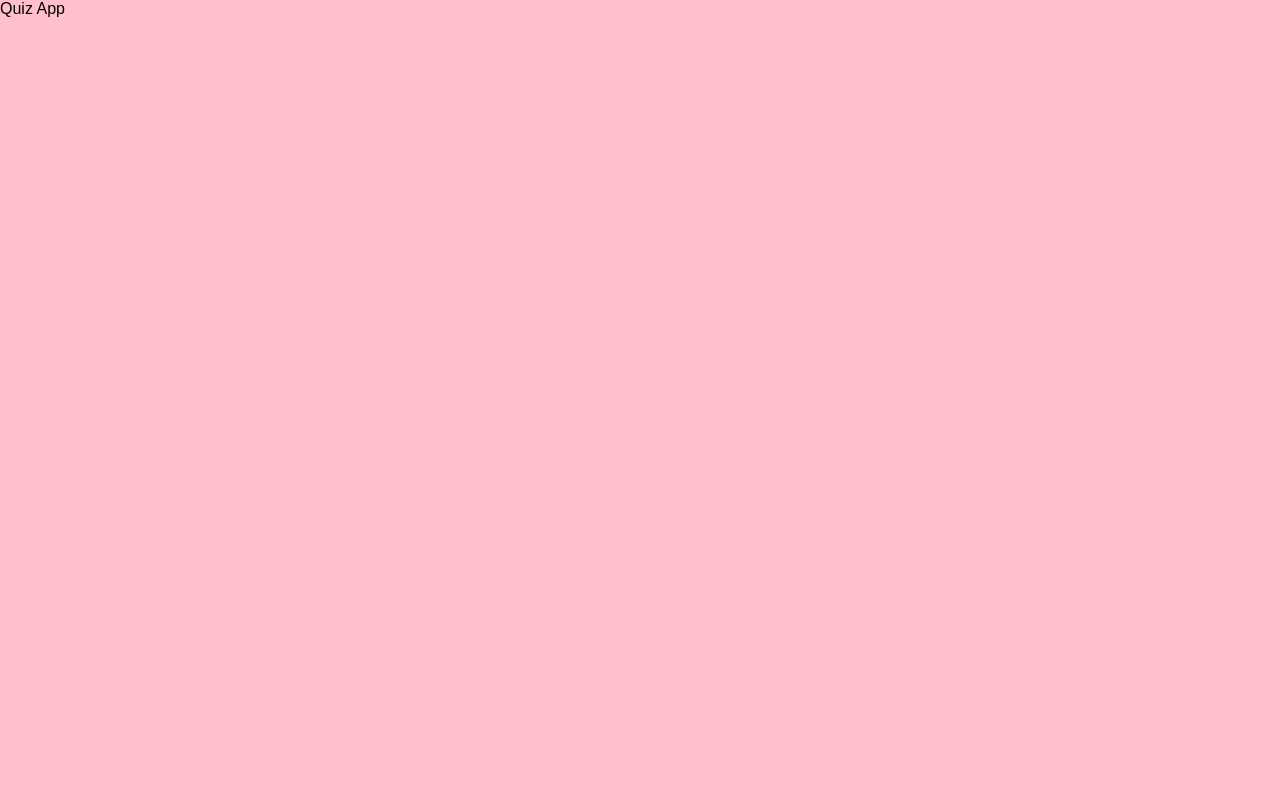
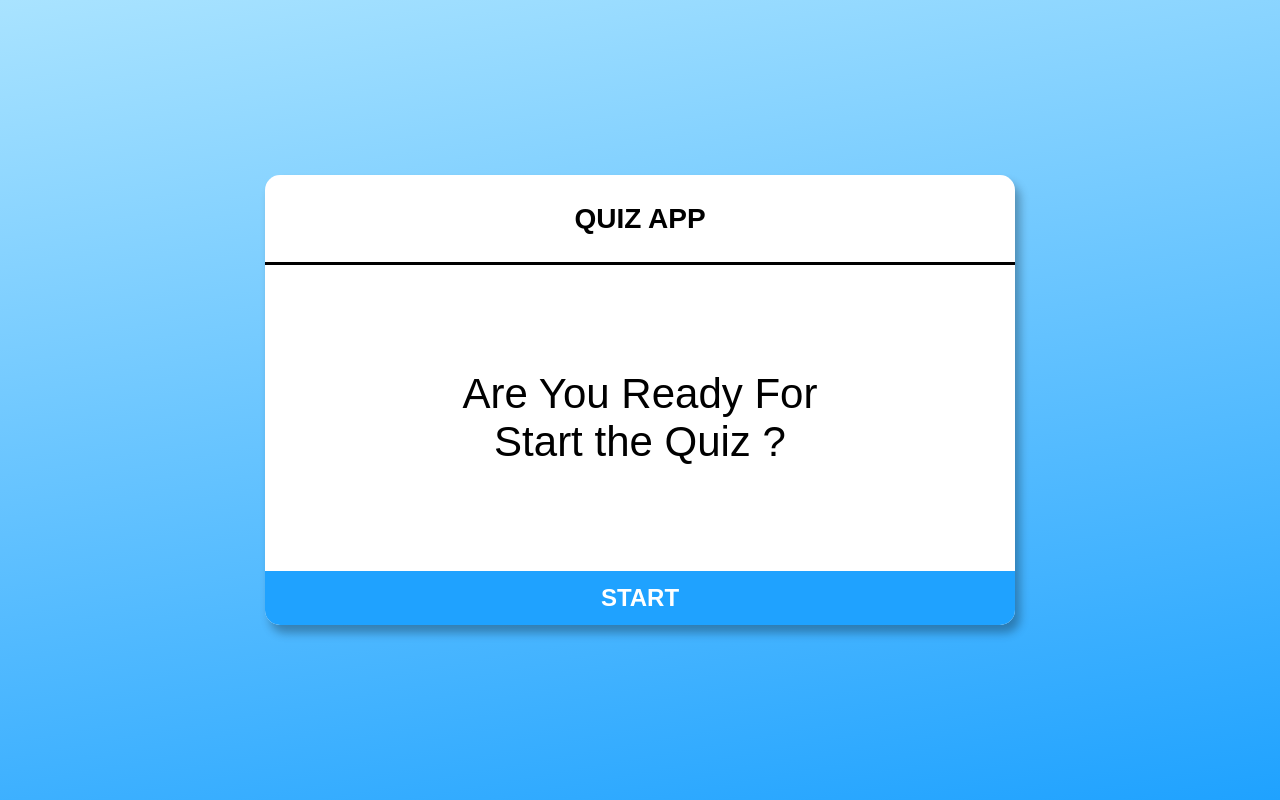
Before and after one commit to afzx-ahmad/quiz-app, a plain HTML site: page index.html in a window 1280 px wide. Drawn offline with Linux system fonts and the light colour scheme.

Commit message:
Creating First UI Main Page

```diff
--- a/assets/css/index.css
+++ b/assets/css/index.css
@@ -14,5 +14,71 @@
 }
 
 body {
-    background-color: pink;
+    display: flex;
+    justify-content: center;
+    align-items: center;
+    height: 100vh;
+    width: 100%;
+    background-image: linear-gradient(-10deg, #1FA2FF, #A9E3FF);
 }
+
+.quiz-container {
+    background-color: white;
+    width: 750px;
+    height: 450px;
+    box-shadow: 5px 8px 10px rgba(0, 0, 0, 0.3);
+    border-radius: 15px;
+}
+
+.quiz-header {
+    display: flex;
+    justify-content: center;
+    align-items: center;
+    height: 20%;
+    border-bottom: 3px solid black;
+}
+
+.quiz-header h2 {
+    font-size: 28px;
+    font-weight: bolder;
+    text-transform: uppercase;
+}
+
+.quiz-body {
+    display: flex;
+    justify-content: center;
+    align-items: center;
+    height: 68%;
+}
+
+.quiz-body h1 {
+    font-size: 42px;
+    font-weight: normal;
+    width: 50%;
+    text-align: center;
+}
+
+.quiz-footer {
+    display: flex;
+    justify-content: center;
+    align-items: center;
+    height: 12%;
+    background-color: #1FA2FF;
+    border-bottom-left-radius: 15px;
+    border-bottom-right-radius: 15px;
+}
+
+.start-button {
+    background: none;
+    outline: none;
+    border: none;
+    font-size: 24px;
+    color: white;
+    font-weight: bold;
+}
+
+.start-button:hover {
+    font-size: 20px;
+    color: black;
+    font-weight: bold;
+}
--- a/assets/javascript/index.js
+++ b/assets/javascript/index.js
@@ -1,3 +1,12 @@
 window.addEventListener('load', (event) => {
-    console.log('Hello World');
+    var startButton = document.getElementsByClassName("start-button");
+    var quizFooter = document.querySelector(".quiz-footer");
+
+    startButton[0].addEventListener("mouseenter", function () {
+        quizFooter.style.backgroundColor = "#1FD9FF";
+    });
+
+    startButton[0].addEventListener("mouseleave", () => {
+        quizFooter.removeAttribute("style");
+    });
 });
--- a/index.html
+++ b/index.html
@@ -12,6 +12,18 @@
 		<script type="text/Javascript" src="./assets/javascript/index.js" defer></script>
 	</head>
 	<body>
-		Quiz App
+		<div class="quiz-container">
+			<div class="quiz-header">
+				<h2>Quiz App</h2>
+			</div>
+			<div class="quiz-body">
+				<h1>Are You Ready For Start the Quiz ?</h1>
+			</div>
+			<div class="quiz-footer">
+				<form action="#" method="get" class="quiz-start">
+					<button type="submit" class="start-button">START</button>
+				</form>
+			</div>
+		</div>
 	</body>
 </html>
```
